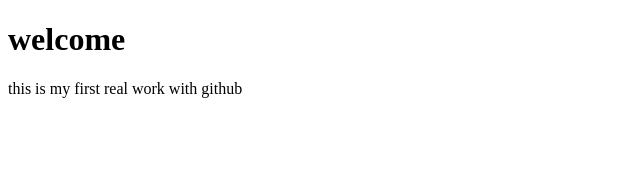
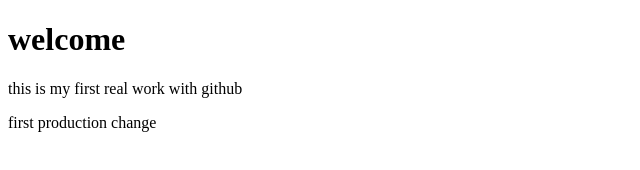
Before and after one commit to AmishJohn81/test-site, a plain HTML site: page index.html in a window 1280 px wide. Shown: the whole page, without its empty margins (0-640 px from the left). Drawn offline with Linux system fonts and the light colour scheme.

Commit message:
Update index.html

```diff
--- a/index.html
+++ b/index.html
@@ -6,5 +6,6 @@
     <body>
         <h1>welcome</h1>
         <p>this is my first real work with github</p>
+        <p>first production change</p>
     </body>
 </html>
```
